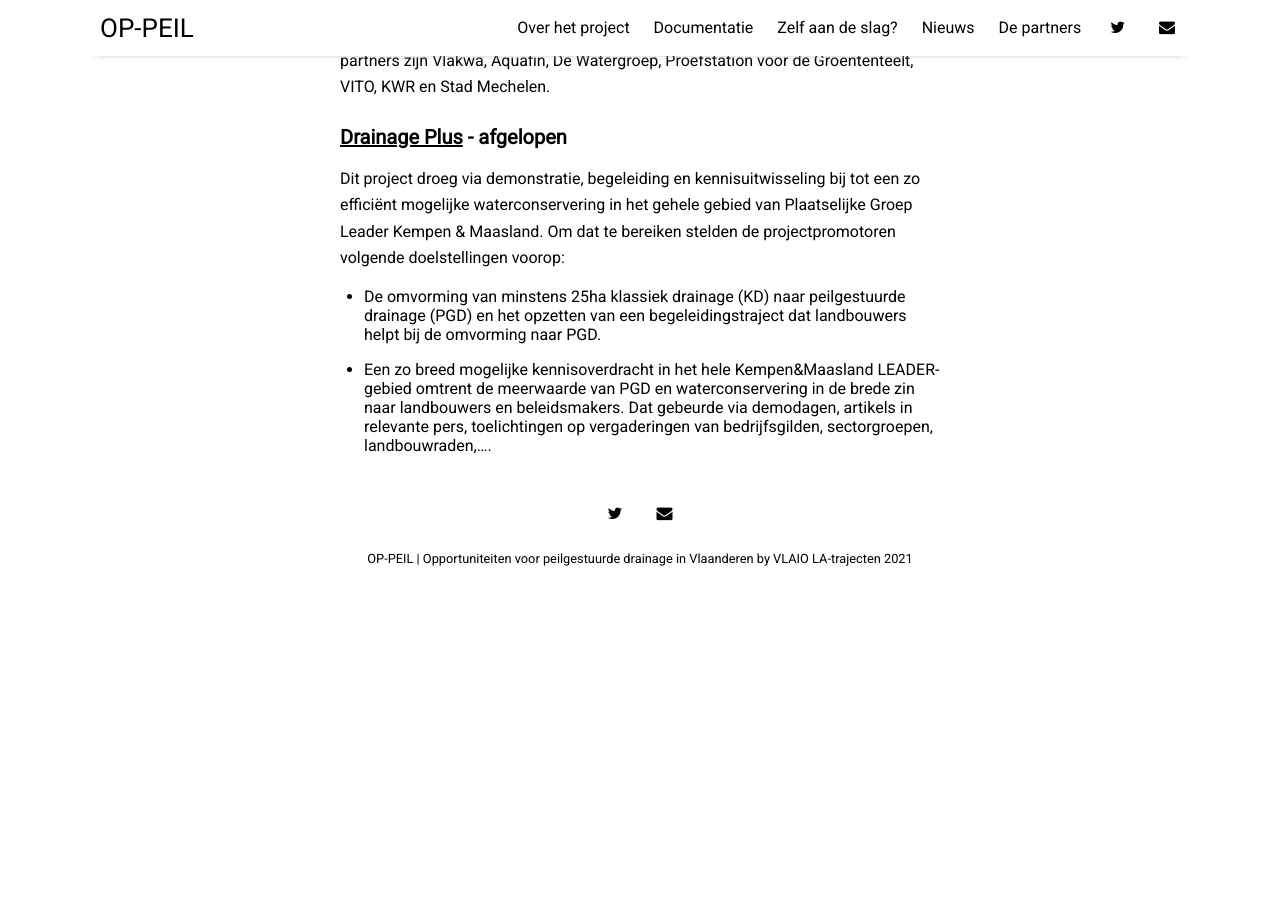
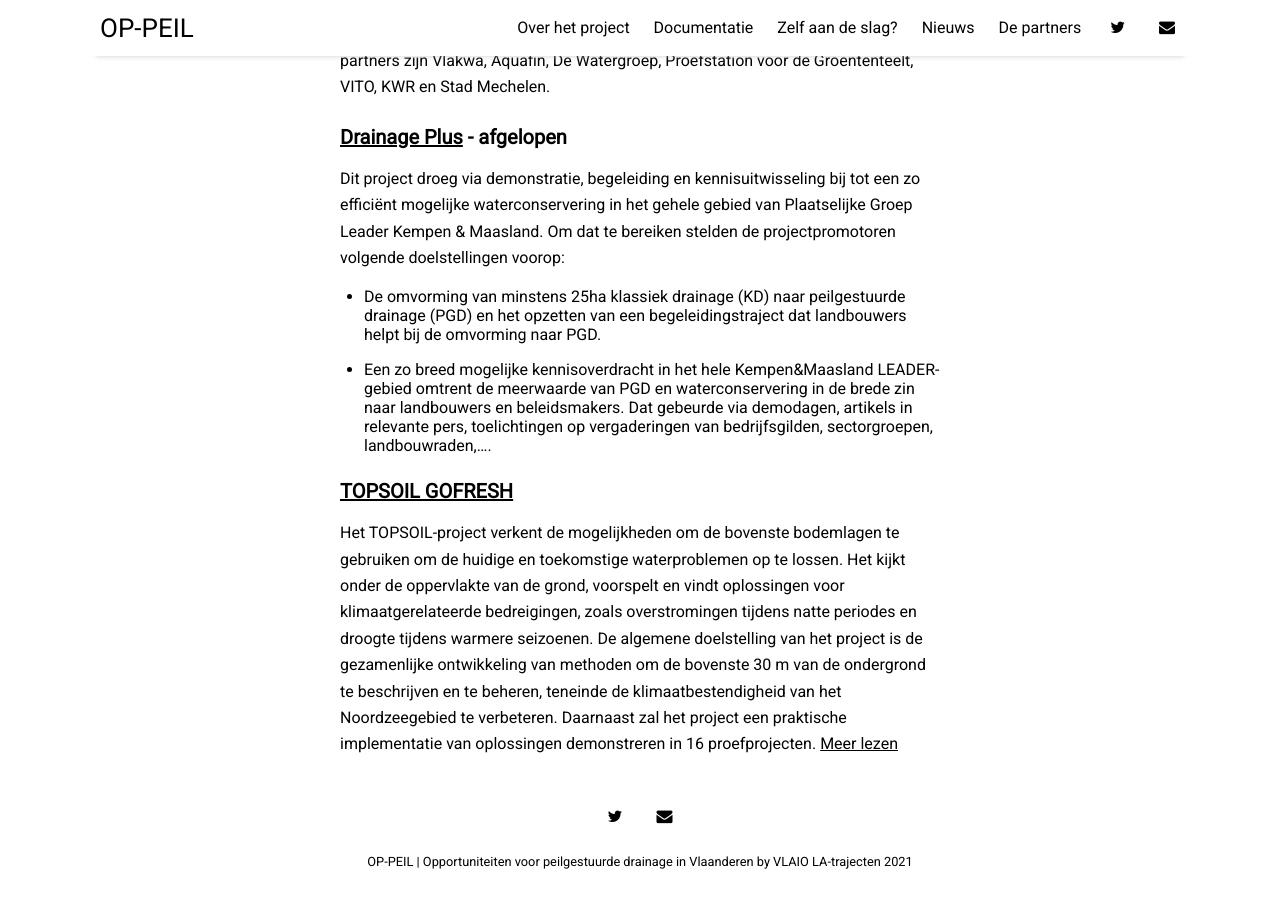
Before and after one commit to sarahgarre/op-peil, a Jekyll site: the page built from pages/documentation.md, in a window 1280 px wide and 900 px high, scrolled down 1533 px. Built offline with Jekyll 4.4.1, drawn with Linux system fonts in a browser that asks for light colours; nearby versions of some CDN libraries; before the commit the page ends 2130 px from its top, so only the background shows below that.

Commit message:
Update documentation.md
topsoil toevoegen aan projecten

```diff
--- a/pages/documentation.md
+++ b/pages/documentation.md
@@ -56,3 +56,8 @@ het opzetten van  een begeleidingstraject dat landbouwers helpt bij de omvorming
 meerwaarde van PGD en waterconservering in de brede zin naar landbouwers en beleidsmakers.
 Dat gebeurde via demodagen, artikels in relevante pers, toelichtingen op vergaderingen van bedrijfsgilden,
 sectorgroepen, landbouwraden,....
+
+### [TOPSOIL GOFRESH](https://northsearegion.eu/topsoil/project-output/)
+Het TOPSOIL-project verkent de mogelijkheden om de bovenste bodemlagen te gebruiken om de huidige en toekomstige waterproblemen op te lossen. Het kijkt onder de oppervlakte van de grond, voorspelt en vindt oplossingen voor klimaatgerelateerde bedreigingen, zoals overstromingen tijdens natte periodes en droogte tijdens warmere seizoenen.
+De algemene doelstelling van het project is de gezamenlijke ontwikkeling van methoden om de bovenste 30 m van de ondergrond te beschrijven en te beheren, teneinde de klimaatbestendigheid van het Noordzeegebied te verbeteren. Daarnaast zal het project een praktische implementatie van oplossingen demonstreren in 16 proefprojecten.
+[Meer lezen](./assets/docu/topsoilgofresh.pdf)
```
